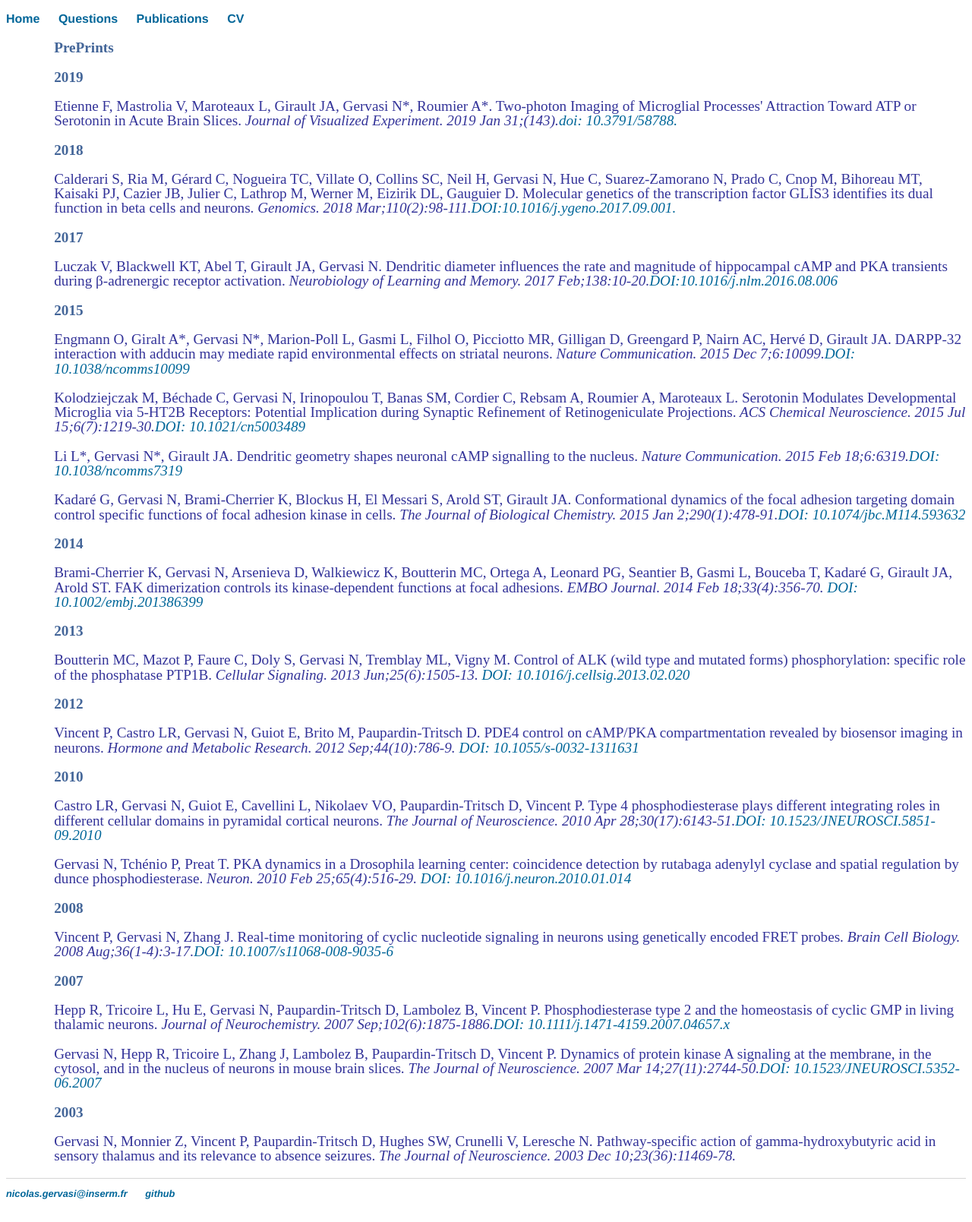
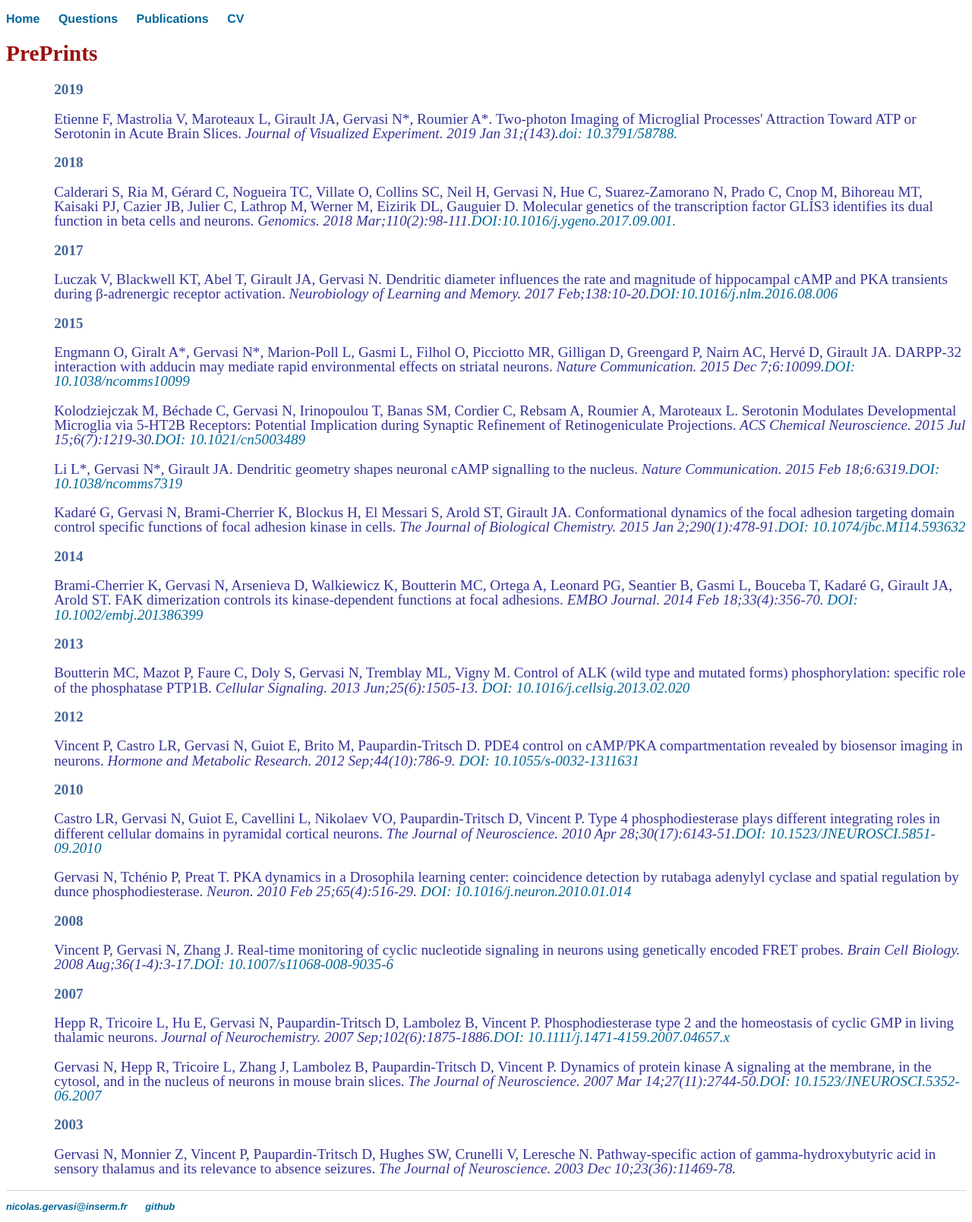
Before and after one commit to nicolasgervasi/nicolasgervasi.github.io, a Jekyll site: the page built from Publications/index.html, in a window 1280 px wide. Shown: the whole page at 76% size. Built offline with Jekyll 4.4.1, drawn with Linux system fonts in a browser that asks for light colours.

Commit message:
Update index.html

```diff
--- a/Publications/index.html
+++ b/Publications/index.html
@@ -10,7 +10,7 @@ description: Publications Nicolas Gervasi.
 ---
 <div class="Publications">
 
-				<p style="color:#469;"><strong>PrePrints</strong></p>
+				<h2>PrePrints</strong></h2>
 
 				<p style="color:#469;"><strong>2019</strong></p>
 				<p>Etienne F, Mastrolia V, Maroteaux L, Girault JA, Gervasi N*, Roumier A*. Two-photon Imaging of Microglial Processes' Attraction Toward ATP or Serotonin in Acute Brain Slices.<em> Journal of Visualized Experiment. 2019 Jan 31;(143).<a href="https://doi.org/10.3791/58788">doi: 10.3791/58788.</a></em></p>
```
